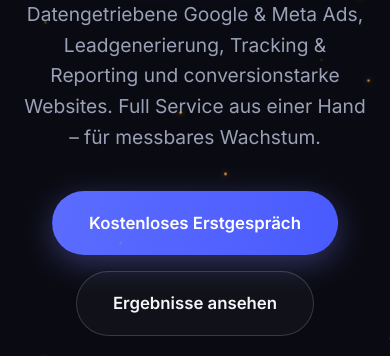
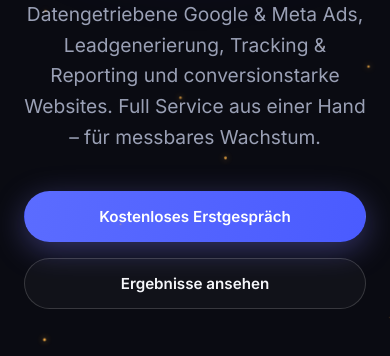
Before and after one commit to tobiasgrundl3-web/adforge-website, a plain HTML site: page index.html in a window 390 px wide. Shown: the part 444-800 px from the top of the page. Drawn offline with Linux system fonts and the light colour scheme.

Commit message:
Add files via upload

```diff
--- a/styles.css
+++ b/styles.css
@@ -529,4 +529,11 @@
   .step .no { font-size: .72rem; }
   .step h3 { margin: 8px 0 8px; font-size: 1.12rem; }
   .step p { font-size: .9rem; }
+
+  /* Große CTA-Buttons: umbrechen statt überlaufen */
+  .btn-lg { white-space: normal; padding: 15px 22px; font-size: .95rem; line-height: 1.25; }
+  .hero-cta { width: 100%; }
+  .hero-cta .btn { width: 100%; }
+  .cta-box { padding: 40px 20px; }
+  .cta-box .btn-lg { display: flex; width: 100%; max-width: 100%; }
 }
```
